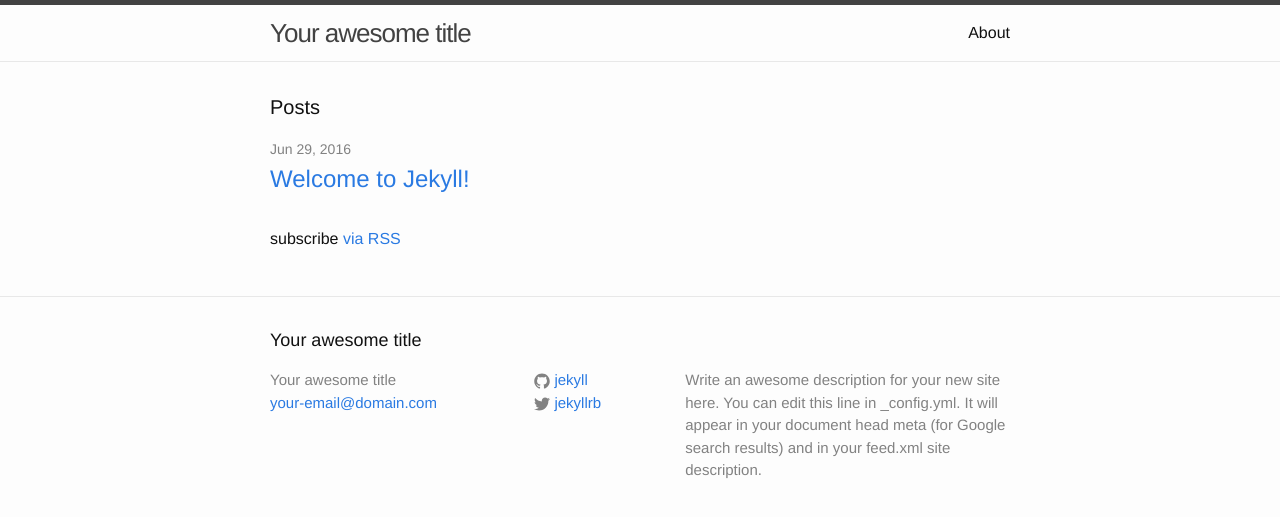
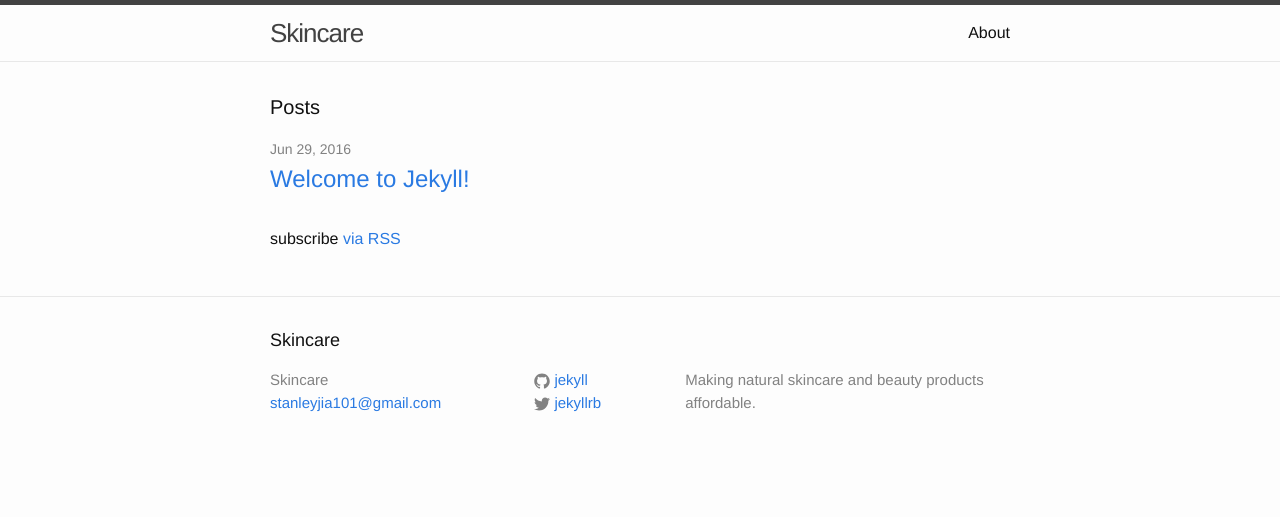
Before and after one commit to stanleyjia/stanleyjia.github.io, a Jekyll site: the page built from index.html, in a window 1280 px wide. Shown: the top 517 px of the page. Built offline with Jekyll 4.4.1, drawn with Linux system fonts in a browser that asks for light colours.

Commit message:
Update _config.yml

```diff
--- a/_config.yml
+++ b/_config.yml
@@ -6,14 +6,12 @@
 # 'jekyll serve'. If you change this file, please restart the server process.
 
 # Site settings
-title: Your awesome title
-email: your-email@domain.com
+title: Skincare
+email: stanleyjia101@gmail.com
 description: > # this means to ignore newlines until "baseurl:"
-  Write an awesome description for your new site here. You can edit this
-  line in _config.yml. It will appear in your document head meta (for
-  Google search results) and in your feed.xml site description.
+  Making natural skincare and beauty products affordable.
 baseurl: "" # the subpath of your site, e.g. /blog
-url: "http://yourdomain.com" # the base hostname & protocol for your site
+url: "http://broadcube.com" # the base hostname & protocol for your site
 twitter_username: jekyllrb
 github_username:  jekyll
 
```
